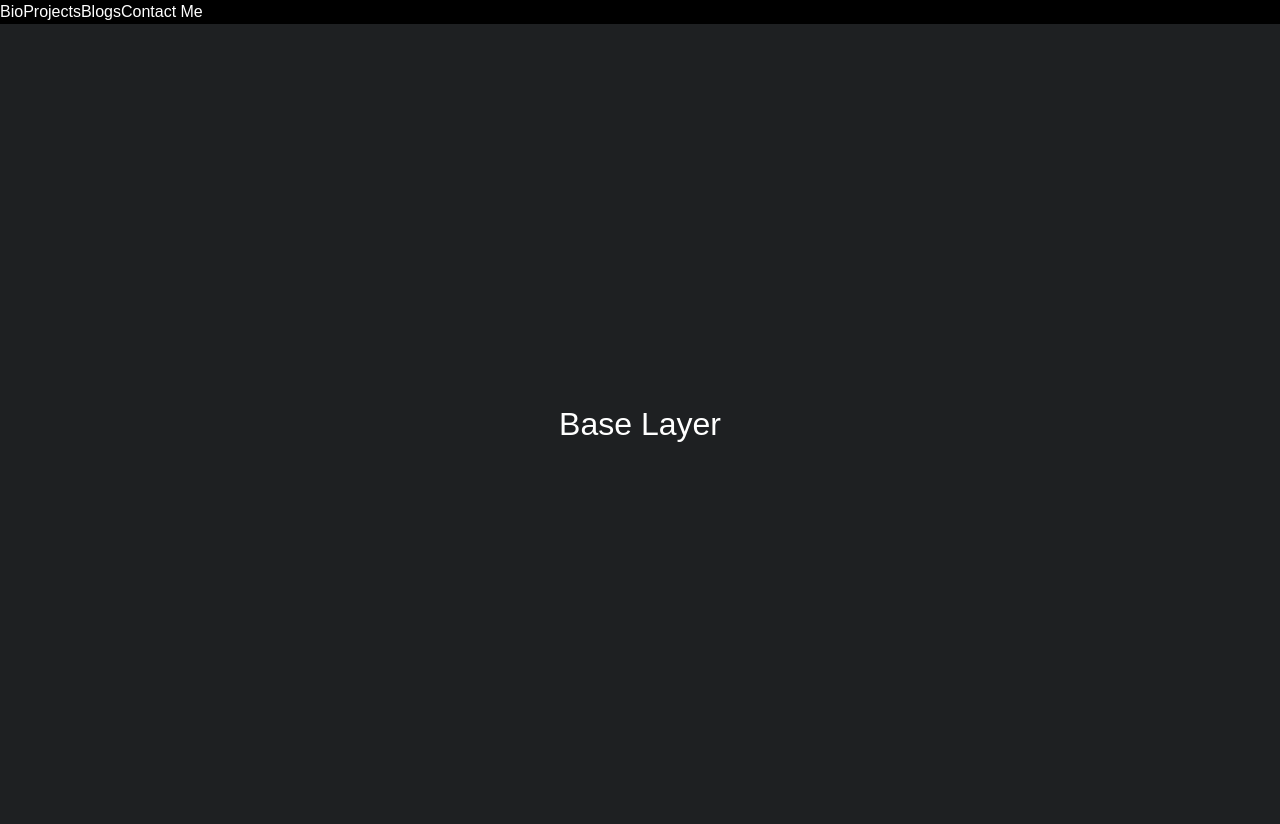
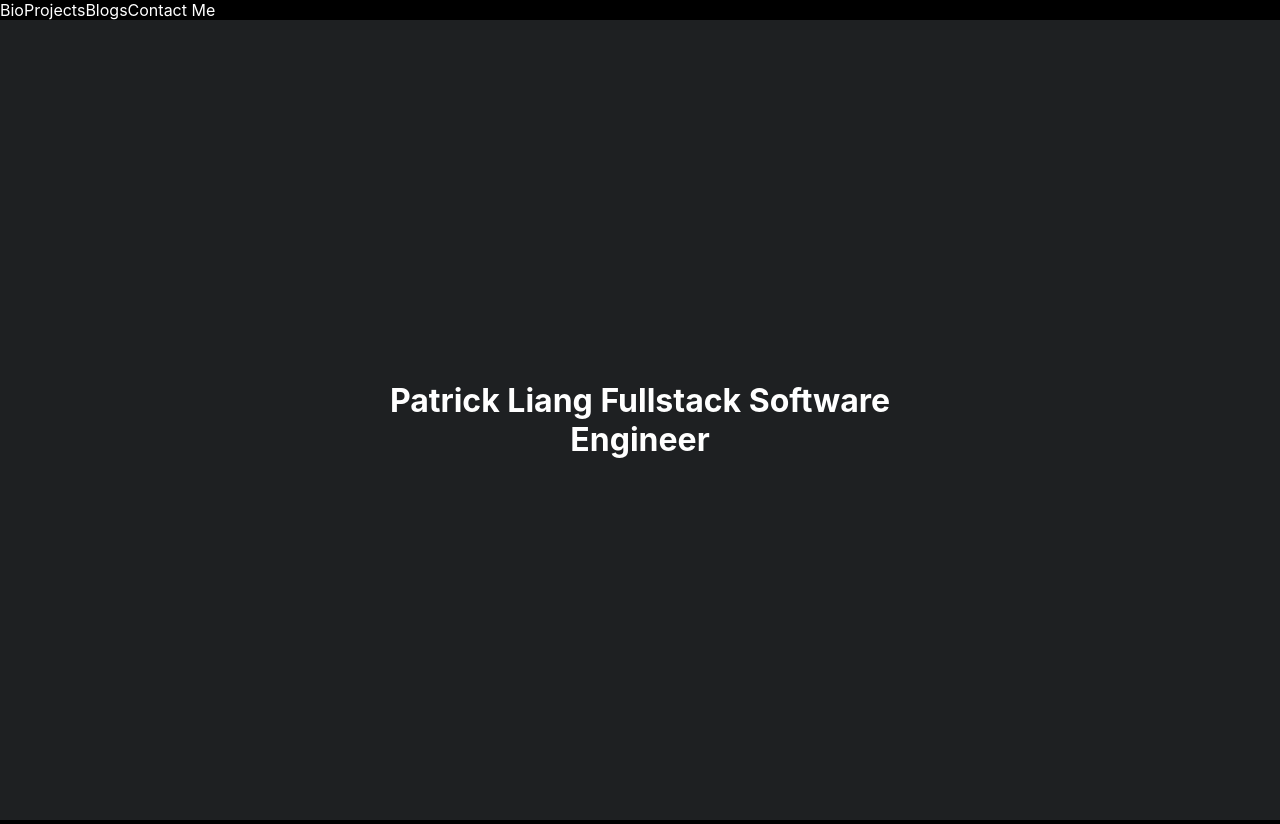
Before and after one commit to MrMcPat/mrmcpat-portfolio, a React app: page / in a window 1280 px wide. Built offline with nearby package versions, Linux system fonts and the light colour scheme.

Commit message:
arranged all components

```diff
--- a/src/components/Five.js
+++ b/src/components/Five.js
@@ -4,7 +4,7 @@ function Five() {
   return (
     <div id="group5" className="parallax-group">
     <div className="parallax-layer parallax-layer-base">
-      <div className="title">Base Layer</div>
+      <div className="title">Blogs</div>
     </div>
   </div>
   )
--- a/src/components/Four.js
+++ b/src/components/Four.js
@@ -4,10 +4,9 @@ function Four() {
   return (
     <div id="group4" className="parallax-group">
     <div className="parallax-layer parallax-layer-base">
-      <div className="title">Base Layer</div>
     </div>
     <div className="parallax-layer parallax-layer-back">
-      {/* <div className="title">Background Layer</div> */}
+
     </div>
   </div>
   )
--- a/src/components/Navbar.js
+++ b/src/components/Navbar.js
@@ -2,7 +2,7 @@ import React from 'react'
 
 function Navbar() {
   return (
-    <nav>
+    <nav className="navbar">
         <a>Bio</a>
         <a>Projects</a>
         <a>Blogs</a>
--- a/src/components/One.js
+++ b/src/components/One.js
@@ -4,7 +4,7 @@ function One() {
   return (
     <div id="group1" className="parallax-group">
     <div className="parallax-layer parallax-layer-base">
-      <div className="title">Base Layer</div>
+      <h1 className="title">Patrick Liang Fullstack Software Engineer</h1>
     </div>
   </div>
   )
--- a/src/components/Seven.js
+++ b/src/components/Seven.js
@@ -4,7 +4,7 @@ function Seven() {
   return (
     <div id="group7" className="parallax-group">
     <div className="parallax-layer parallax-layer-base">
-      <div className="title">Base Layer</div>
+      <div className="title">Contact Me</div>
     </div>
   </div>
   )
--- a/src/components/Six.js
+++ b/src/components/Six.js
@@ -7,7 +7,7 @@ function Six() {
       <div className="title" style={{color: 'white'}}>Background Layer</div>
     </div>
     <div className="parallax-layer parallax-layer-base">
-      {/* <div className="title">Base Layer</div> */}
+
     </div>
   </div>
   )
--- a/src/components/Three.js
+++ b/src/components/Three.js
@@ -4,7 +4,7 @@ function Three() {
   return (
     <div id="group3" className="parallax-group">
     <div className="parallax-layer parallax-layer-base">
-      <div className="title">Base Layer</div>
+      <div className="title">Projects</div>
     </div>
   </div>
   )
--- a/src/components/Two.js
+++ b/src/components/Two.js
@@ -4,10 +4,11 @@ function Two() {
   return (
     <div id="group2" className="parallax-group">
     <div className="parallax-layer parallax-layer-base">
-      <div className="title">Base Layer</div>
+      <div className="title">
+      <span>hi hi hi hi hi hi hi hi hi hi hi hi hi hi hi hi hi hi hi hi hi hi hi hi hi hi hi hi hi hi hi hi hi hi hi hi hi hi hi hi hi hi hi hi hi hi hi hi hi hi hi hi hi hi hi hi hi hi hi hi hi hi hi hi hi hi hi hi hi hi hi hi </span>
+      </div>
     </div>
     <div className="parallax-layer parallax-layer-back">
-      {/* <div className="title">Background Layer</div> */}
     </div>
   </div>
   )
--- a/src/index.css
+++ b/src/index.css
@@ -86,17 +86,13 @@ body, html {
   overflow: hidden;
 }
 
-body {
+/* body {
   font: 100% / 1.5 Arial;
-}
+} */
 
 * {
   margin:0;
   padding:0;
-}
-
-.parallax {
-  font-size: 200%;
 }
 
  /* centre the content in the parallax layers */
@@ -109,7 +105,9 @@ body {
   transform: translate(-50%, -50%);
 }
 
-
+.navbar {
+  background: transparent;
+}
 
 /* style the groups
 --------------------------------------------- */
@@ -130,7 +128,22 @@ body {
   background-position: center;
   background-repeat: no-repeat;
   background-size: cover;
+}
 
+.profile {
+  background: red;
+  /* height: 50vh; */
+  width: 70vw;
+  display: flex;
+  flex-wrap: wrap;
+  justify-content: space-around;
+  margin: 150px auto;
+  /* padding: 100px; */
+}
+
+.profile img {
+  border-radius: 50%;
+  height: 300px;
 }
 
 #group3 {
@@ -169,6 +182,7 @@ body {
 
 #group7 {
   z-index: 3; /* slide over group 7 */
+  height: 50vh;
 }
 #group7 .parallax-layer-base {
   background: #99a8b2;
```
